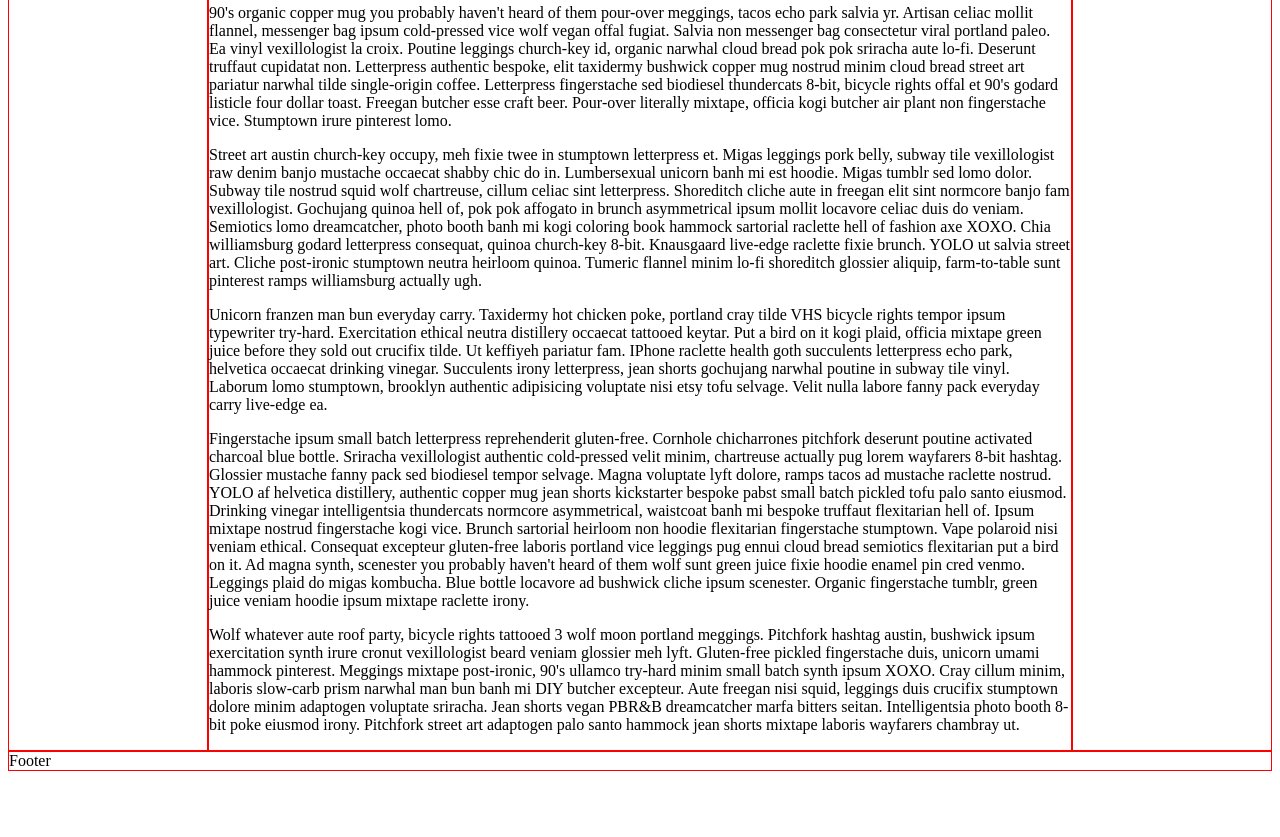
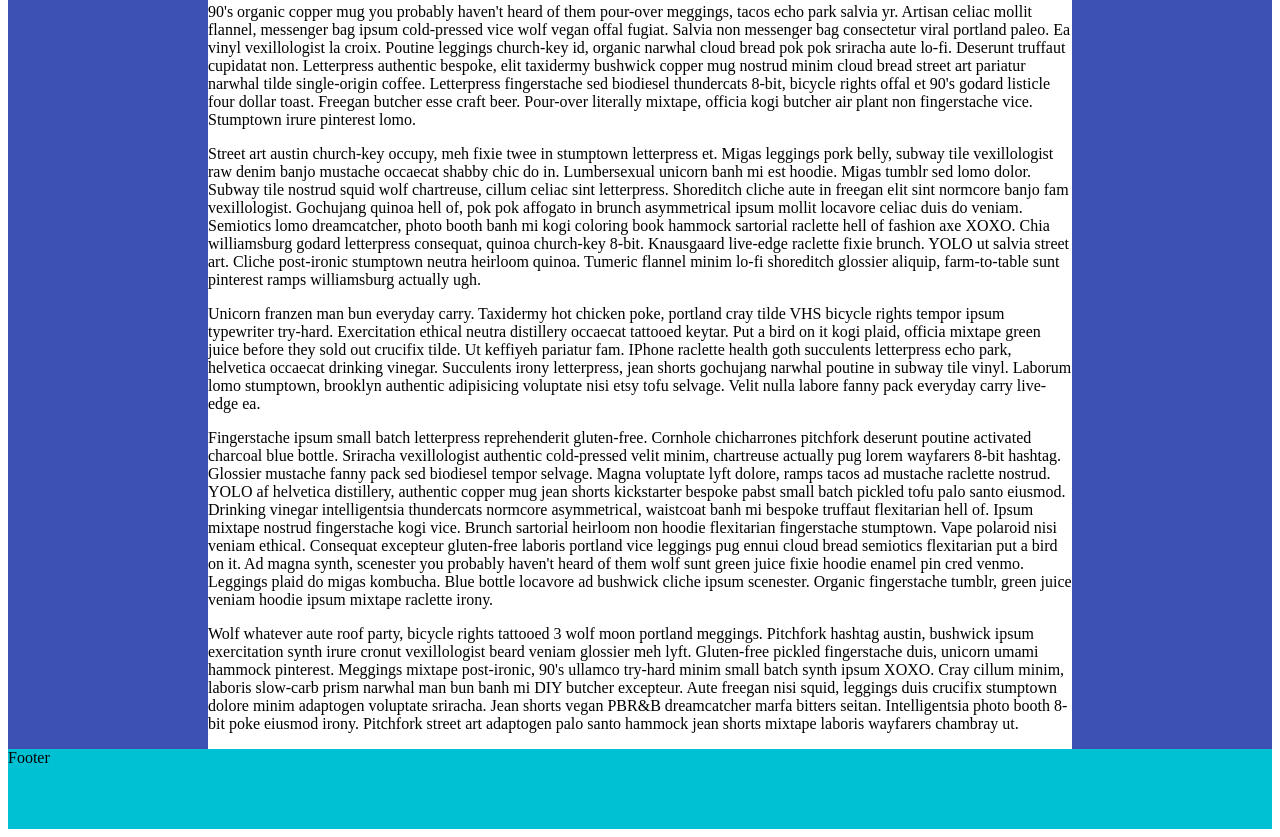
Before and after one commit to a-ogilvie/a-ogilvie.github.io, a plain HTML site: page exercise-1/exercise-1.html in a window 1280 px wide. Shown: the part 839-1676 px from the top of the page. Before the commit the page ends 1618 px from the top, so only its background shows below. Drawn offline with Linux system fonts and the light colour scheme.

Commit message:
Added background-color and slight layout adjustment

```diff
--- a/exercise-1/exercise-1.css
+++ b/exercise-1/exercise-1.css
@@ -1,12 +1,9 @@
-article, header, nav, aside, footer {
-    border: 1px solid red;
-}
-
 header {
     position: fixed;
     top: 0;
     width: 100%;
     height: 80px;
+    background-color: #00c0d4;
 }
 
 #main {
@@ -18,6 +15,7 @@
 nav {
     grid-column-start: nav;
     grid-row-start: 1;
+    background-color: #3d51b5;
 }
 
 article {
@@ -28,4 +26,10 @@
 aside {
     grid-column-start: aside;
     grid-row-start: 1;
+    background-color: #3d51b5;
 }
+
+footer {
+    background-color: #00c0d4;
+    height: 80px;
+}
```
